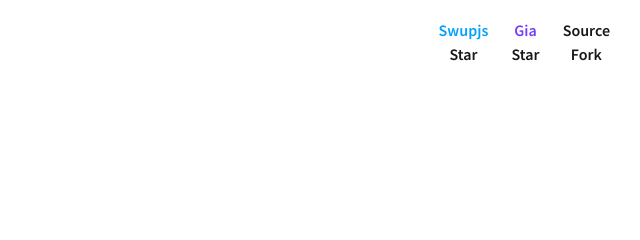
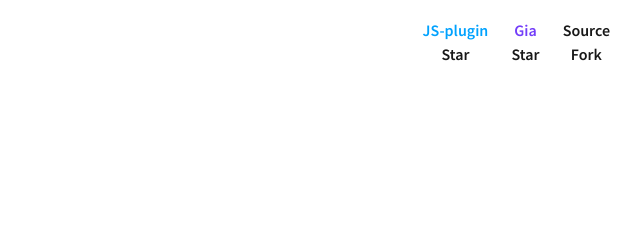
Before and after one commit to swup/swupjs-gia-demo, a website: page about-gia.html in a window 1280 px wide. Shown: the top 240 px of the page, 640-1280 px from the left. Drawn offline with Linux system fonts and the light colour scheme.

Commit message:
swupjs -> js-plugins

```diff
--- a/about-gia.html
+++ b/about-gia.html
@@ -12,7 +12,7 @@
 <body>
     <header class="header">
         <ul>
-            <li><a class="u-color-blue" href="https://github.com/gmrchk/swupjs/">Swupjs</a> <br> <a class="github-button" href="https://github.com/gmrchk/swupjs" data-icon="octicon-star" data-show-count="true" aria-label="Star gmrchk/swupjs on GitHub">Star</a></li>
+            <li><a class="u-color-blue" href="https://github.com/swup/js-plugin/">JS-plugin</a> <br> <a class="github-button" href="https://github.com/swup/js-plugin" data-icon="octicon-star" data-show-count="true" aria-label="Star swup/js-plugin on GitHub">Star</a></li>
             <li><a class="u-color-purple" href="https://github.com/giantcz/gia">Gia</a> <br> <a class="github-button" href="https://github.com/giantcz/gia" data-icon="octicon-star" data-show-count="true" aria-label="Star giantcz/gia on GitHub">Star</a></li>
             <li><a href="https://github.com/gmrchk/swupjs-gia-demo">Source</a> <br> <a class="github-button" href="https://github.com/gmrchk/swupjs-gia-demo/fork" data-icon="octicon-repo-forked" aria-label="Fork gmrchk/swupjs-gia-demo on GitHub">Fork</a></li>
         </ul>
```
Also changed, not shown: about-swup.html (+1 -1 lines), index.html (+1 -1 lines).
